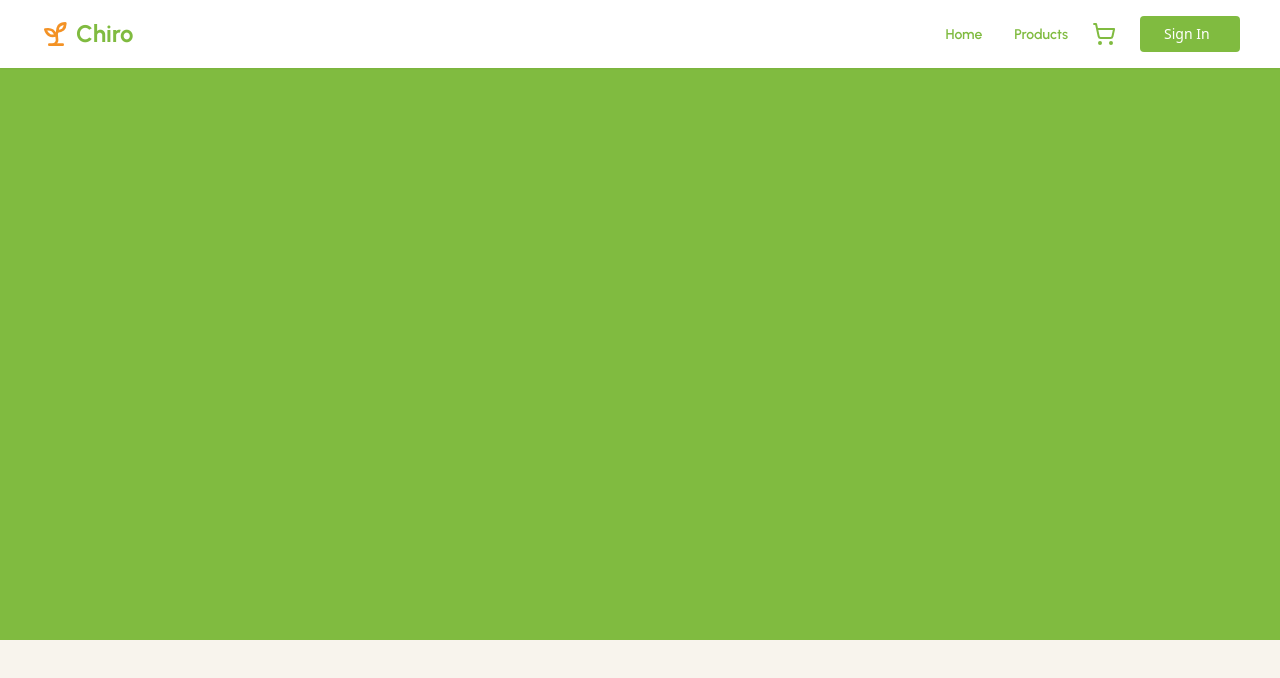
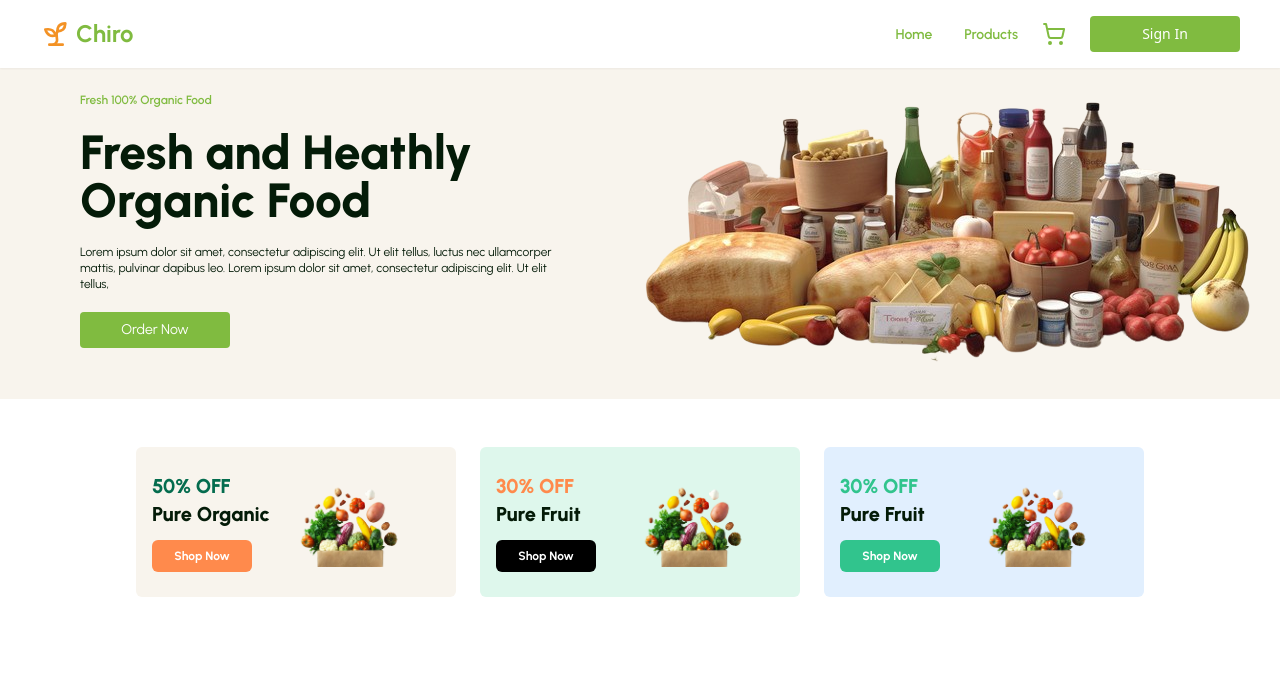
Before and after one commit to TrekHub/chiro, a React (Vite) app: page / in a window 1280 px wide. Shown: the top 678 px of the page. Built offline with nearby package versions, Linux system fonts and the light colour scheme.

Commit message:
added the promo section

```diff
--- a/src/App.jsx
+++ b/src/App.jsx
@@ -5,7 +5,7 @@ import { NavBar } from "./components/NavBar";
 
 function App() {
   return (
-    <div className="h-screen w-full bg-custom-bg flex flex-col">
+    <div className="h-screen w-full bg-white flex flex-col">
       <NavBar />
       <ChiroBanner />
     </div>
--- a/src/components/Btn.jsx
+++ b/src/components/Btn.jsx
@@ -1,9 +1,8 @@
 /* eslint-disable react/prop-types */
-// import React from 'react'
 
 const Btn = (props) => {
   return (
-    <div className="bg-custom-light-green w-[100px] text-white text-sm py-2 px-6 rounded  md:ml-6 hover:bg-custom-orange duration-500 ">
+    <div className="bg-custom-light-green w-[150px] text-white text-center text-sm py-2 px-6 rounded   hover:bg-custom-orange duration-500 ">
       {props.children}
     </div>
   );
--- a/src/components/ChiroBanner.jsx
+++ b/src/components/ChiroBanner.jsx
@@ -1,9 +1,130 @@
 // import React from 'react'
+
+import Btn from "./Btn";
 
 const ChiroBanner = () => {
   return (
-    <div className="h-3/5 md:h-4/5 w-full bg-custom-light-green">
+    <div className="flex flex-col">
+      <div className=" md:h-4/5 w-full bg-custom-bg  font-urbanist flex flex-col md:flex-row pt-10 ">
+        <div className="md:w-1/2 bg-custom-bg h-full flex flex-col justify-center ">
+          <div className="w-full md:w-3/4 mx-auto flex flex-col items-center md:items-start text-center md:text-start ">
+            <p className=" text-custom-light-green text-xs font-semibold ">
+              Fresh 100% Organic Food
+            </p>
+            <h1 className="text-5xl  my-5 text-custom-dark-green font-extrabold">
+              Fresh and Heathly Organic Food
+            </h1>
+            <p className=" text-custom-dark-green text-xs font-normal mb-5 ">
+              Lorem ipsum dolor sit amet, consectetur adipiscing elit. Ut elit
+              tellus, luctus nec ullamcorper mattis, pulvinar dapibus leo. Lorem
+              ipsum dolor sit amet, consectetur adipiscing elit. Ut elit tellus,
+            </p>
 
+            <Btn>Order Now</Btn>
+          </div>
+        </div>
+        <div className=" md:w-1/2">
+          <img
+            src="src/assets/ban.png"
+            alt="food"
+            className="h-full mx-auto  object-contain transition-opacity duration-500"
+            loading="lazy" // Lazy loading
+            style={{ opacity: 1 }} // Initial opacity
+            onError={(e) => {
+              e.target.onerror = null;
+              e.target.style.opacity = 0;
+            }} // Hide on error
+          />
+        </div>
+      </div>
+
+      {/* Product promo section */}
+      <div className="flex flex-col justify-center mt-10 md:flex-row w-full">
+        <div className="bg-custom-bg  font-urbanist w-5/6 mx-auto md:mx-3 md:w-1/4 rounded-md  h-[150px]  flex  justify-between  my-2">
+          <div className="w-1/2 flex flex-col  justify-center pl-4">
+            <h1 className="m-0 p-0 text-xl text-green-700 font-extrabold mb-0">
+              50% OFF
+            </h1>
+            <h1 className=" m-0 p-0 text-xl text-custom-dark-green font-extrabold">
+              Pure Organic
+            </h1>
+
+            <div className="bg-orange-400 py-2 rounded-md   w-[100px] text-xs text-white text-center mt-3 font-bold cursor-pointer hover:bg-custom-light-green  duration-500 ">
+              Shop Now
+            </div>
+          </div>
+
+          <div className="w-1/2 flex  justify-center items-center">
+            <img
+              src="src/assets/fruit.png"
+              alt="food"
+              className=" object-contain"
+              loading="lazy" // Lazy loading
+              style={{ opacity: 1 }} // Initial opacity
+              onError={(e) => {
+                e.target.onerror = null;
+                e.target.style.opacity = 0;
+              }} // Hide on error
+            />
+          </div>
+        </div>
+        <div className="bg-green-100  font-urbanist w-5/6 mx-auto md:mx-3 md:w-1/4 rounded-md  h-[150px]  flex  justify-between my-2">
+          <div className="w-1/2 flex flex-col  justify-center pl-4">
+            <h1 className="m-0 p-0 text-xl text-orange-400 font-extrabold mb-0">
+              30% OFF
+            </h1>
+            <h1 className=" m-0 p-0 text-xl text-custom-dark-green font-extrabold">
+              Pure Fruit
+            </h1>
+
+            <div className="bg-black  text-white py-2 rounded-md  w-[100px] text-xs text-center mt-3 font-bold cursor-pointer hover:bg-custom-orange  duration-500 ">
+              Shop Now
+            </div>
+          </div>
+
+          <div className="w-1/2 flex  justify-center items-center">
+            <img
+              src="src/assets/fruit.png"
+              alt="food"
+              className=" object-contain"
+              loading="lazy" // Lazy loading
+              style={{ opacity: 1 }} // Initial opacity
+              onError={(e) => {
+                e.target.onerror = null;
+                e.target.style.opacity = 0;
+              }} // Hide on error
+            />
+          </div>
+        </div>
+        <div className="bg-blue-100  font-urbanist w-5/6 mx-auto md:mx-3 md:w-1/4 rounded-md  h-[150px]  flex  justify-between my-2">
+          <div className="w-1/2 flex flex-col  justify-center pl-4">
+            <h1 className="m-0 p-0 text-xl text-green-400 font-extrabold mb-0">
+              30% OFF
+            </h1>
+            <h1 className=" m-0 p-0 text-xl text-custom-dark-green font-extrabold">
+              Pure Fruit
+            </h1>
+
+            <div className="bg-green-400  text-white py-2 rounded-md  w-[100px] text-xs text-center mt-3 font-bold cursor-pointer hover:bg-custom-orange  duration-500 ">
+              Shop Now
+            </div>
+          </div>
+
+          <div className="w-1/2 flex  justify-center items-center">
+            <img
+              src="src/assets/fruit.png"
+              alt="food"
+              className=" object-contain"
+              loading="lazy" // Lazy loading
+              style={{ opacity: 1 }} // Initial opacity
+              onError={(e) => {
+                e.target.onerror = null;
+                e.target.style.opacity = 0;
+              }} // Hide on error
+            />
+          </div>
+        </div>
+      </div>
     </div>
   );
 };
--- a/src/components/NavBar.jsx
+++ b/src/components/NavBar.jsx
@@ -50,7 +50,7 @@ export function NavBar() {
             ))}
             <ShoppingCart
               size={24}
-              className="text-custom-light-green ml-6 hidden md:block cursor-pointer hover:text-custom-orange "
+              className="text-custom-light-green mx-6 hidden md:block cursor-pointer hover:text-custom-orange "
             />
             <Btn>Sign In</Btn>
           </ul>
```
Also changed, not shown: src/assets/ban.png (added), src/assets/fruit.png (added).
